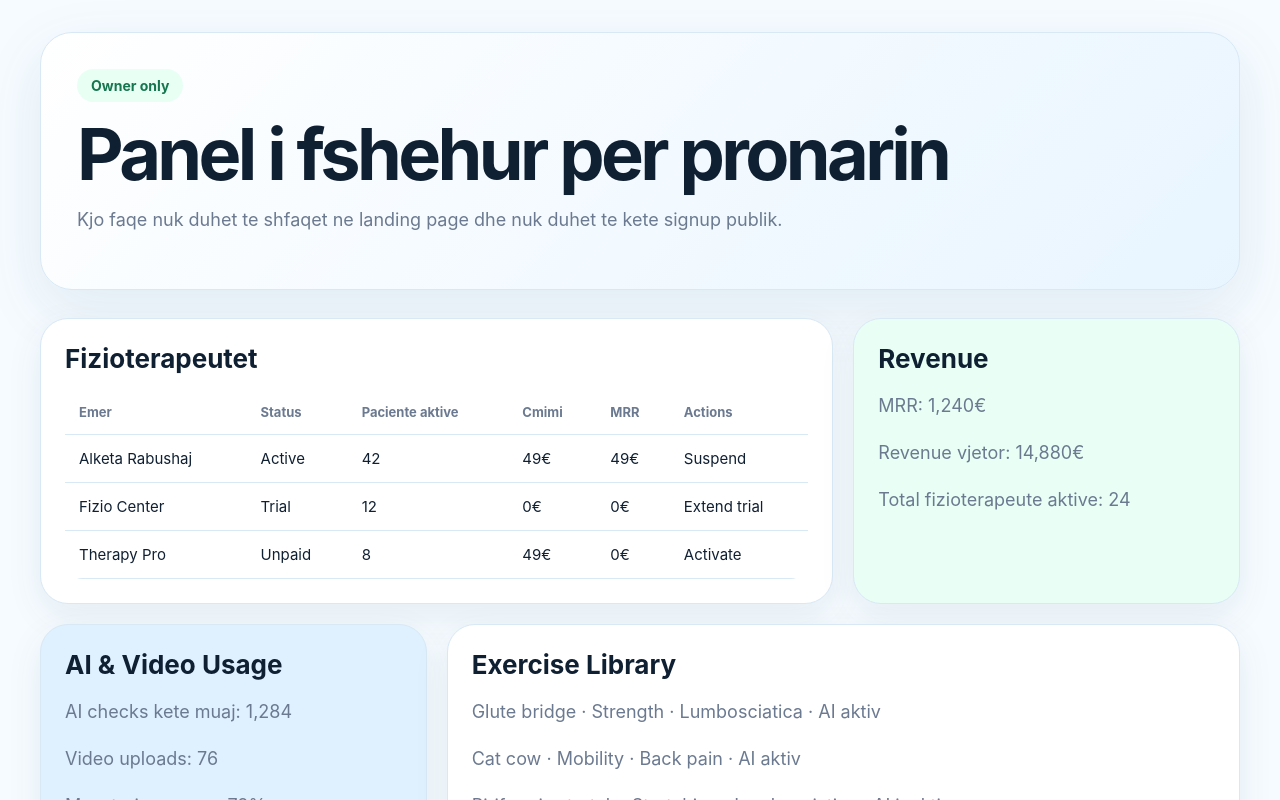
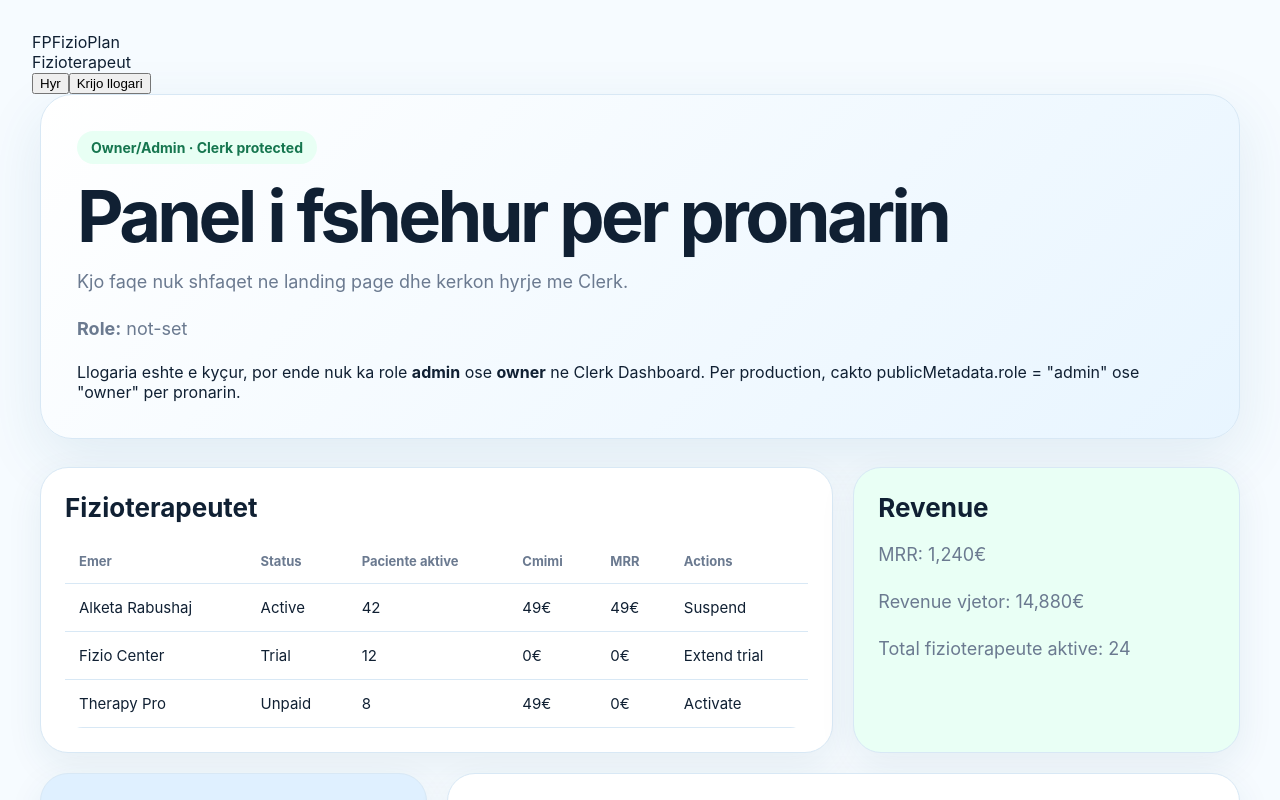
Before and after one commit to diellzarabushaj-source/FIZIOTERAPIA-IME, a Next.js app: page /owner-hidden in a window 1280 px wide. Shown: the top 800 px of the page. Built offline with nearby package versions, Linux system fonts and the light colour scheme; no server answers.

Commit message:
Protect and prepare owner dashboard for Clerk admin roles

```diff
--- a/app/owner-hidden/page.tsx
+++ b/app/owner-hidden/page.tsx
@@ -1,10 +1,35 @@
-export default function OwnerHiddenPage() {
+import { currentUser } from "@clerk/nextjs/server";
+import { AuthControls } from "@/components/AuthControls";
+
+export default async function OwnerHiddenPage() {
+  const user = await currentUser();
+  const role = (user?.publicMetadata?.role as string | undefined) || "not-set";
+  const isAdmin = role === "admin" || role === "owner";
+
   return (
     <main className="page">
+      <nav className="top-nav">
+        <a className="brand-link" href="/">
+          <span className="brand-logo">FP</span>
+          <span>FizioPlan</span>
+        </a>
+        <div className="nav-actions">
+          <a href="/physio">Fizioterapeut</a>
+          <AuthControls />
+        </div>
+      </nav>
+
       <section className="hero">
-        <span className="badge">Owner only</span>
+        <span className="badge">Owner/Admin · Clerk protected</span>
         <h1>Panel i fshehur per pronarin</h1>
-        <p>Kjo faqe nuk duhet te shfaqet ne landing page dhe nuk duhet te kete signup publik.</p>
+        <p>Kjo faqe nuk shfaqet ne landing page dhe kerkon hyrje me Clerk.</p>
+        <p><b>Role:</b> {role}</p>
+        {!isAdmin && (
+          <div className="role-warning">
+            Llogaria eshte e kyçur, por ende nuk ka role <b>admin</b> ose <b>owner</b> ne Clerk Dashboard.
+            Per production, cakto publicMetadata.role = "admin" ose "owner" per pronarin.
+          </div>
+        )}
       </section>
 
       <section className="grid">
```
